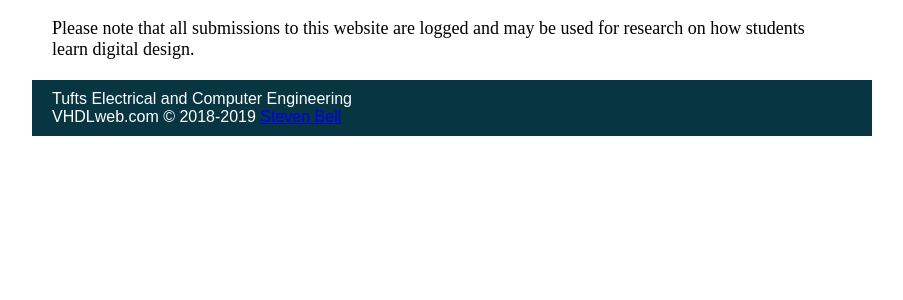
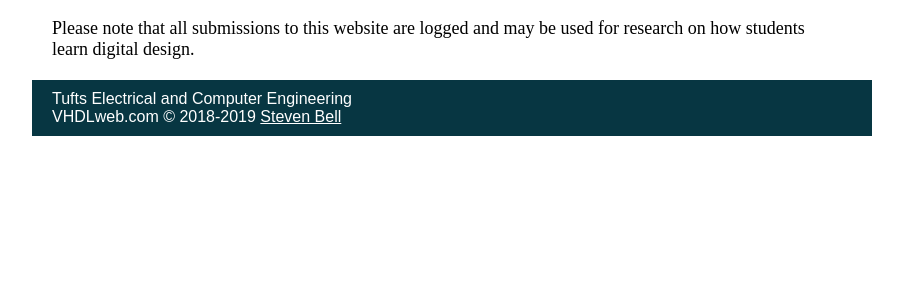
Before and after one commit to stevenbell/vhdlweb, a Flask app: page / in a window 1280 px wide. Shown: the part 186-486 px from the top of the page, without its empty margins (208-1111 px from the left). Run offline with Flask 2, Linux system fonts and the light colour scheme.

Commit message:
Fix link in footer

```diff
--- a/static/style.css
+++ b/static/style.css
@@ -37,6 +37,10 @@ body {
     color: #ffffff;
     font-family: open-sans, sans-serif;
     padding: 10px 20px 10px 20px;
+}
+
+#footer a {
+    color: #ffffff;
 }
 
 .header {
--- a/templates/layout.html
+++ b/templates/layout.html
@@ -31,7 +31,7 @@
 
 <div id="footer">
 Tufts Electrical and Computer Engineering<br/>
-VHDLweb.com &copy; 2018-2019 <a href="stevenbell.me">Steven Bell</a>
+VHDLweb.com &copy; 2018-2019 <a href="http://stevenbell.me">Steven Bell</a>
 </div>
 
 
```
